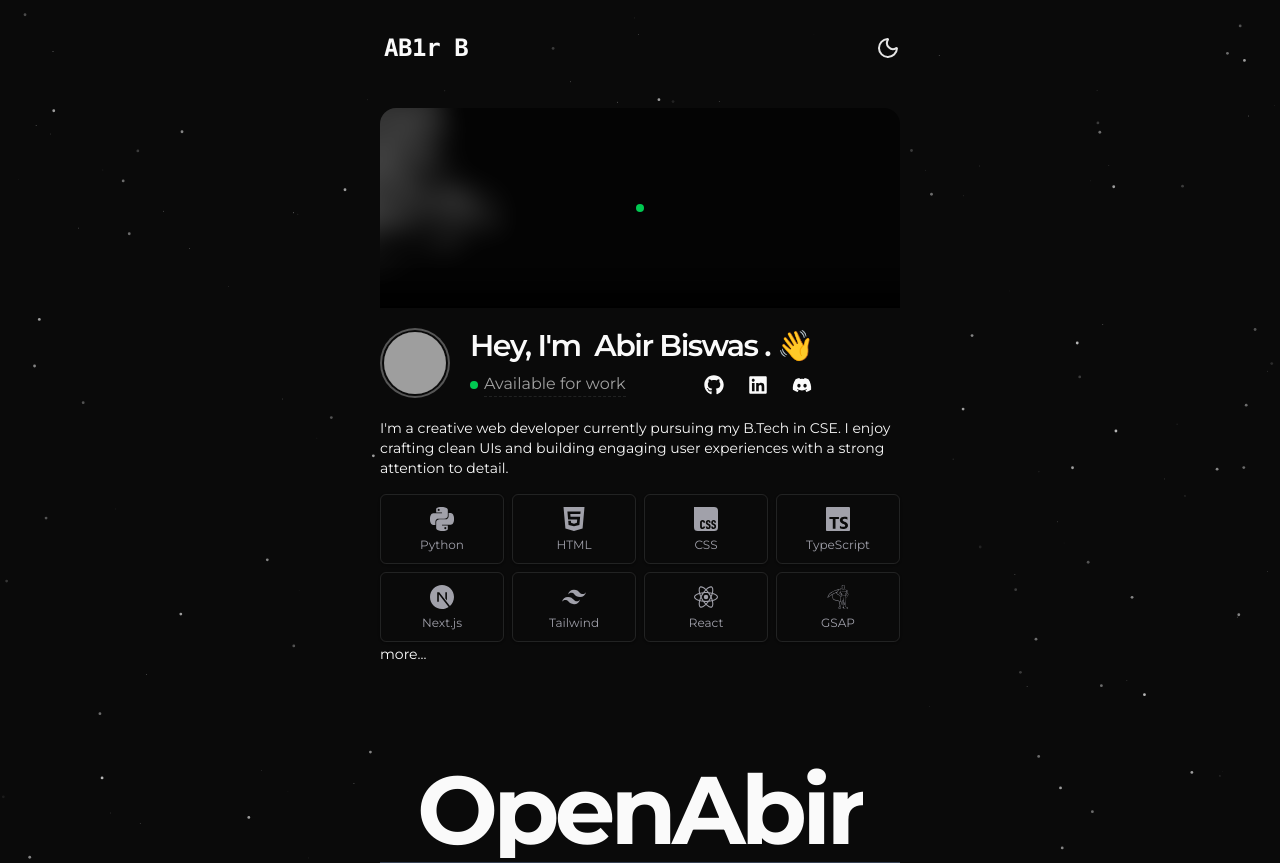
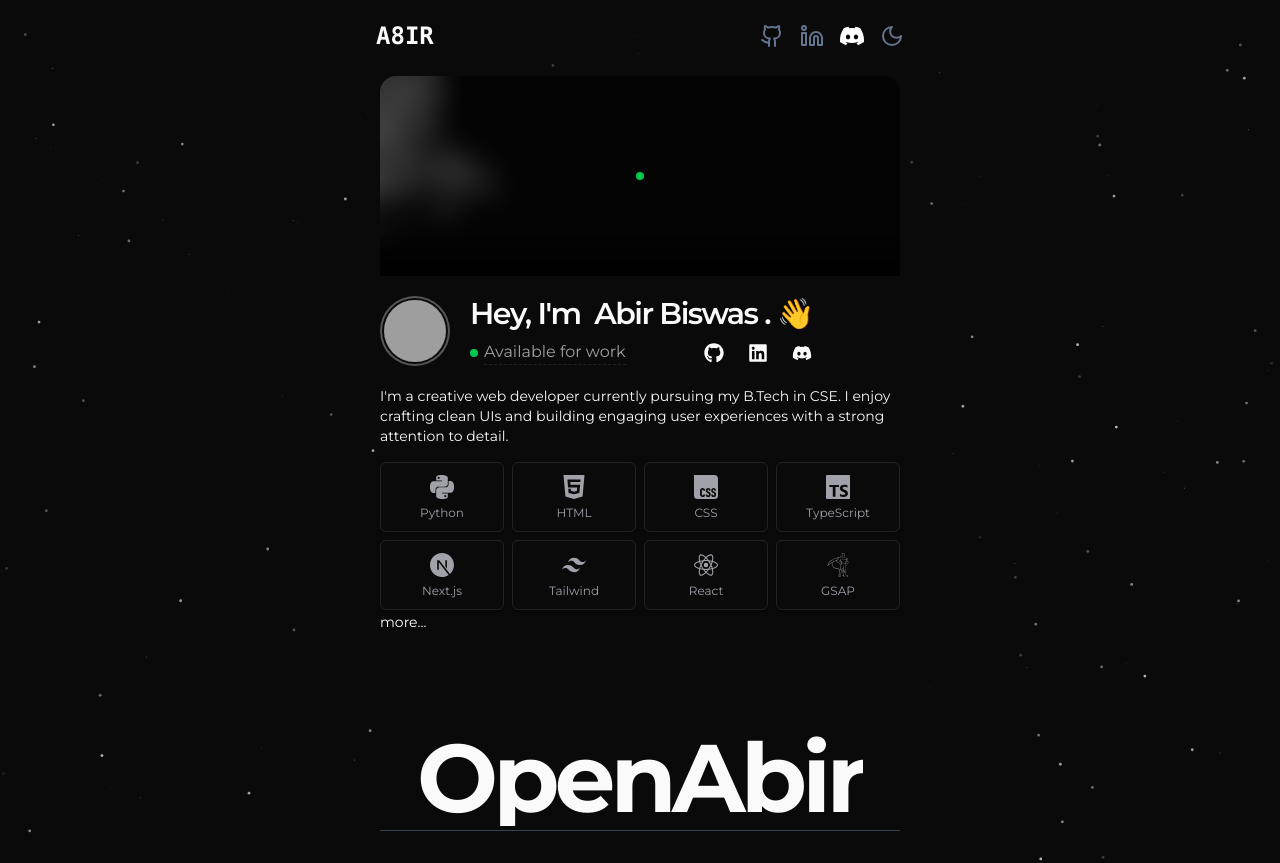
Before and after one commit to openabir/abir.dev, a Next.js app: page / in a window 1280 px wide. Shown: the top 863 px of the page. Built offline with nearby package versions, Linux system fonts and the light colour scheme; no server answers; grey boxes are pictures that could not be loaded.

Commit message:
feat: refactor Navbar component to include GitHub, LinkedIn, and Discord icons; add dark mode toggle

```diff
--- a/components/Navbar.tsx
+++ b/components/Navbar.tsx
@@ -1,27 +1,73 @@
 import React from "react";
-import { ModeToggle } from "@/components/ModeToggle";
+import Link from "next/link";
+import { Github, Linkedin } from "lucide-react";
+import { ICONS } from "../lib/icons";
 
 export const Navbar = () => {
   return (
-    <aside className="mb-10 tracking-tight ">
-      <div className="lg:sticky lg:top-20">
-        <nav className="relative flex items-center justify-between pt-8 md:relative md:overflow-auto">
-          <a href="#" className="pl-2 first:mr-auto">
-            <div className="hidden font-bold font-mono text-2xl sm:block">
-              AB1r B
-            </div>
-            <div>
-              <h1 className="block font-bold font-mono text-2xl sm:hidden">
-                AB
-              </h1>
-            </div>
-          </a>
+    <header className="flex justify-between items-center mb-5 mt-5">
+      <Link href="/">
+        <span className="hidden font-bold font-mono text-2xl sm:block">
+          A8IR
+        </span>
+        <span className="block font-bold font-mono text-2xl sm:hidden">8</span>
+      </Link>
 
-          <div className="flex items-center pr-2">
-            <ModeToggle />
-          </div>
-        </nav>
-      </div>
-    </aside>
+      <nav className="flex items-center gap-4">
+        <a
+          href="#"
+          className="text-slate-500 hover:text-slate-900 transition-all"
+          title="GitHub"
+        >
+          <Github className="size-6" />
+        </a>
+        <a
+          href="#"
+          className="text-slate-500 hover:text-slate-900 transition-all"
+          title="LinkedIn"
+        >
+          <svg
+            xmlns="http://www.w3.org/2000/svg"
+            width="24"
+            height="24"
+            viewBox="0 0 24 24"
+            fill="none"
+            stroke="currentColor"
+            stroke-width="2"
+            stroke-linecap="round"
+            stroke-linejoin="round"
+          >
+            <path d="M16 8a6 6 0 0 1 6 6v7h-4v-7a2 2 0 0 0-2-2 2 2 0 0 0-2 2v7h-4v-7a6 6 0 0 1 6-6z" />
+            <rect width="4" height="12" x="2" y="9" />
+            <circle cx="4" cy="4" r="2" />
+          </svg>
+        </a>
+        <a
+          href="#"
+          className="text-slate-500 hover:text-slate-900 transition-all"
+          title="Discord"
+        >
+          <ICONS.discord className="size-6 text-[#5865F2] hover: text-white transition-all" />
+        </a>
+        <button
+          className="text-slate-500 hover:text-slate-900 transition-all"
+          title="Toggle Dark Mode"
+        >
+          <svg
+            xmlns="http://www.w3.org/2000/svg"
+            width="24"
+            height="24"
+            viewBox="0 0 24 24"
+            fill="none"
+            stroke="currentColor"
+            stroke-width="2"
+            stroke-linecap="round"
+            stroke-linejoin="round"
+          >
+            <path d="M12 3a6 6 0 0 0 9 9 9 9 0 1 1-9-9Z" />
+          </svg>
+        </button>
+      </nav>
+    </header>
   );
 };
--- a/utils/icons.tsx
+++ b/utils/icons.tsx
@@ -156,6 +156,7 @@ const Reactjs: React.FC<IconProps> = ({
   </svg>
 );
 
+
 // A map to look up the correct icon component by its ID.
 // Using `as const` creates a readonly object with literal types for keys.
 export const ICONS = {
```
